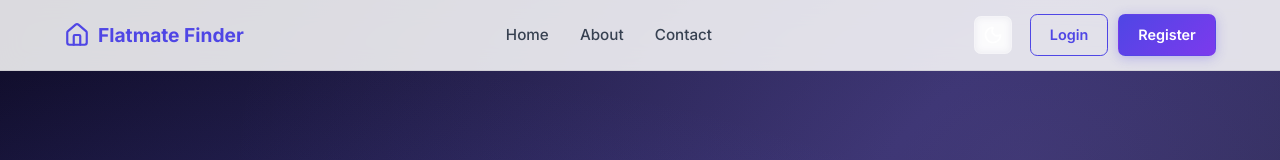
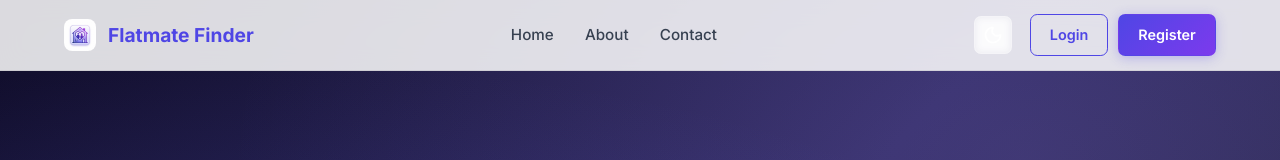
Before and after one commit to Gkchvcg/Flatmate-Finder, a React (Vite) app in the folder frontend/: page / in a window 1280 px wide. Shown: the top 160 px of the page. Built offline with nearby package versions, Linux system fonts and the light colour scheme; no server answers.

Commit message:
Integrated PNG logo into Navbar and Landing Page branding.

```diff
--- a/frontend/src/components/Navbar.jsx
+++ b/frontend/src/components/Navbar.jsx
@@ -18,8 +18,8 @@ const Navbar = () => {
   return (
     <nav className="navbar">
       <div className="container">
-        <Link to={user ? "/dashboard" : "/"} style={{ display: 'flex', alignItems: 'center', gap: '0.5rem', fontWeight: 'bold', fontSize: '1.25rem', color: 'var(--primary-color)' }}>
-          <Home size={24} />
+        <Link to={user ? "/dashboard" : "/"} style={{ display: 'flex', alignItems: 'center', gap: '0.75rem', fontWeight: 'bold', fontSize: '1.25rem', color: 'var(--primary-color)', textDecoration: 'none' }}>
+          <img src="/logo.png" alt="Flatmate Finder Logo" style={{ width: '32px', height: '32px', borderRadius: '8px' }} />
           Flatmate Finder
         </Link>
         <div className="nav-links">
--- a/frontend/src/pages/LandingPage.jsx
+++ b/frontend/src/pages/LandingPage.jsx
@@ -28,8 +28,8 @@ const LandingPage = () => {
       {/* ── LANDING NAVBAR ── */}
       <nav className="landing-nav">
         <div className="landing-nav-inner">
-          <div className="landing-logo">
-            <Home size={26} />
+          <div className="landing-logo" style={{ display: 'flex', alignItems: 'center', gap: '0.75rem' }}>
+            <img src="/logo.png" alt="Logo" style={{ width: '32px', height: '32px', borderRadius: '8px' }} />
             <span>Flatmate Finder</span>
           </div>
           <div className="landing-nav-links">
@@ -395,8 +395,8 @@ const LandingPage = () => {
       <footer className="lnd-footer">
         <div className="lnd-section-inner lnd-footer-inner">
           <div className="lnd-footer-brand">
-            <div className="landing-logo" style={{ marginBottom: '0.75rem' }}>
-              <Home size={22} />
+            <div className="landing-logo" style={{ marginBottom: '0.75rem', display: 'flex', alignItems: 'center', gap: '0.5rem' }}>
+              <img src="/logo.png" alt="Logo" style={{ width: '24px', height: '24px', borderRadius: '4px' }} />
               <span>Flatmate Finder</span>
             </div>
             <p>Making co-living simple, safe, and social.</p>
```
